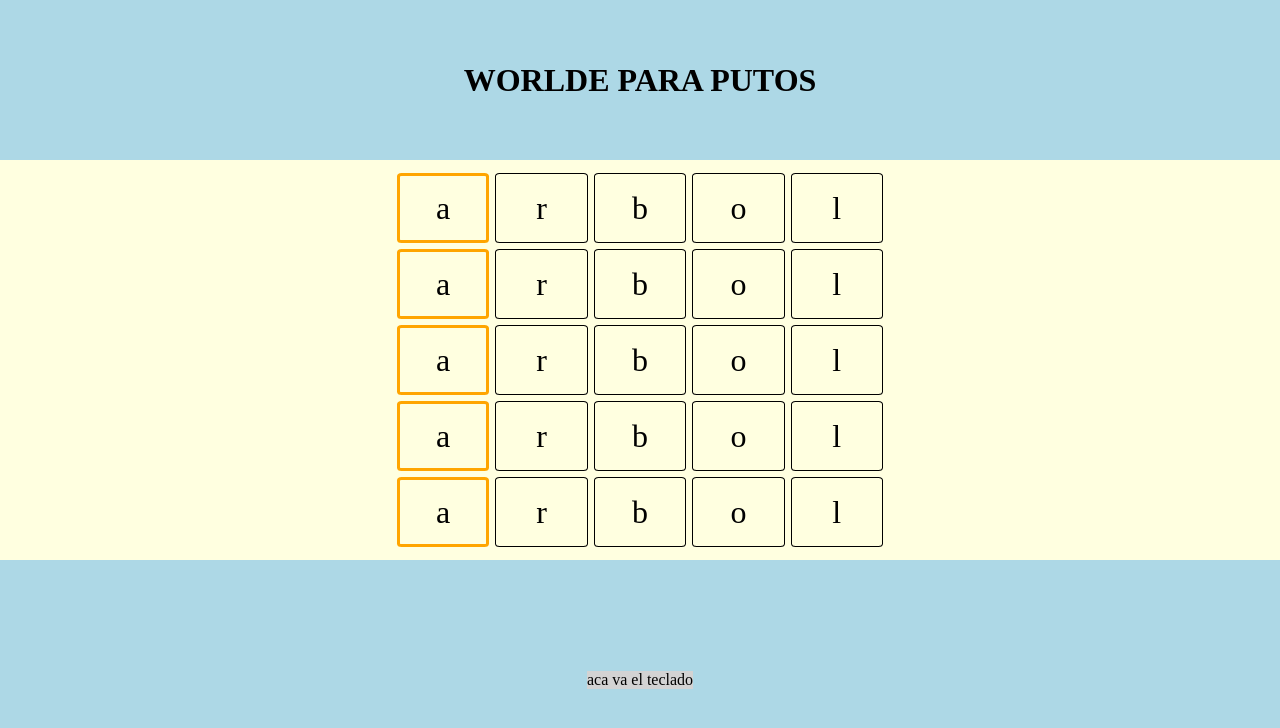
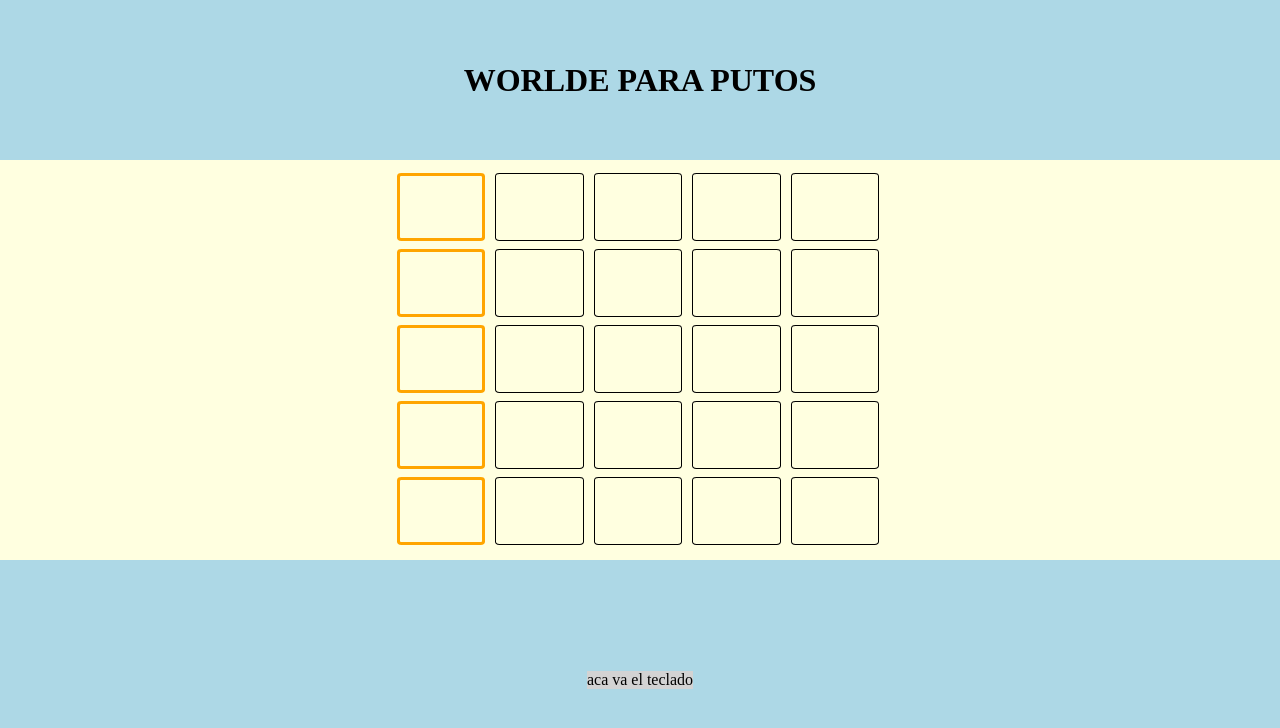
Before and after one commit to LuloSammartino/Wordle, a React (Vite) app in the folder frontend/client/: page / in a window 1280 px wide. Shown: the top 728 px of the page. Built offline with nearby package versions, Linux system fonts and the light colour scheme.

Commit message:
letras inputs, onKey bug

```diff
--- a/frontend/client/src/Word/Word.jsx
+++ b/frontend/client/src/Word/Word.jsx
@@ -1,27 +1,55 @@
 import styles from './Word.module.css';
-import { useState } from 'react';
+import { useState, useRef } from 'react';
 
 function Word() {
 
-
-const [actualLetter, setActualLetter] = useState("1")
+const inputRefs = [useRef(), useRef(), useRef(), useRef(), useRef()];
+const [actualLetter, setActualLetter] = useState(1)
 const [actualWord, setActualWord] = useState("arbol")
 
+const handlechange = (e) => {
+    if(!e.target.value){
+
+        actualLetter != 1 ? setActualLetter(actualLetter - 1) (inputRefs[actualLetter - 2 ].current.focus()) : ""
+
+    } else {
+        actualLetter < 5 ? setActualLetter(actualLetter + 1) (inputRefs[actualLetter].current.focus())  : ""
+    }
+}
 
     return (
     <main className={styles.word}>
 
-        <div className={ `${styles.letter} ${actualLetter === "1" ? styles.active : ""}`}
-        onClick={ () => setActualLetter("1")} >{actualWord[0]}
-        </div>
-        <div className={ `${styles.letter} ${actualLetter === "2" ? styles.active : ""}`}
-        onClick={ () => setActualLetter("2")}>{actualWord[1]}</div>
-        <div className={ `${styles.letter} ${actualLetter === "3" ? styles.active : ""}`}
-        onClick={ () => setActualLetter("3")}>{actualWord[2]}</div>
-        <div className={ `${styles.letter} ${actualLetter === "4" ? styles.active : ""}`}
-        onClick={ () => setActualLetter("4")}>{actualWord[3]}</div>
-        <div className={ `${styles.letter} ${actualLetter === "5" ? styles.active : ""}`}
-        onClick={ () => setActualLetter("5")}>{actualWord[4]}</div>
+        <input maxLength="1" className={ `${styles.letter} ${actualLetter === 1 ? styles.active : ""}`}
+        onClick={ () => setActualLetter(1)}
+        onKeyUp={(e) => handlechange(e)}
+        ref={inputRefs[0]}>
+        </input>
+
+        <input maxLength="1" className={ `${styles.letter} ${actualLetter === 2 ? styles.active : ""}`}
+        onClick={ () => setActualLetter(2)}
+        onKeyUp={(e) => handlechange(e)}
+        ref={inputRefs[1]}>
+        </input>
+
+        <input maxLength="1" className={ `${styles.letter} ${actualLetter === 3 ? styles.active : ""}`}
+        onClick={ () => setActualLetter(3)}
+        onKeyUp={(e) => handlechange(e)}
+        ref={inputRefs[2]}>
+        </input>
+
+        <input maxLength="1" className={ `${styles.letter} ${actualLetter === 4 ? styles.active : ""}`}
+        onClick={ () => setActualLetter(4)}
+        onKeyUp={(e) => handlechange(e)}
+        ref={inputRefs[3]}>
+        </input>
+
+        <input maxLength="1" className={ `${styles.letter} ${actualLetter === 5 ? styles.active : ""}`}
+        onClick={ () => setActualLetter(5)}
+        onKeyUp={(e) => handlechange(e)}
+        ref={inputRefs[4]}>
+
+        </input>
 
     </main>
 )
--- a/frontend/client/src/Word/Word.module.css
+++ b/frontend/client/src/Word/Word.module.css
@@ -14,6 +14,8 @@
     justify-content: center;
     border-radius: 5%;
     margin: 3%;
+    width: 90%;
+    height: 90%;
 
 }
 
```
